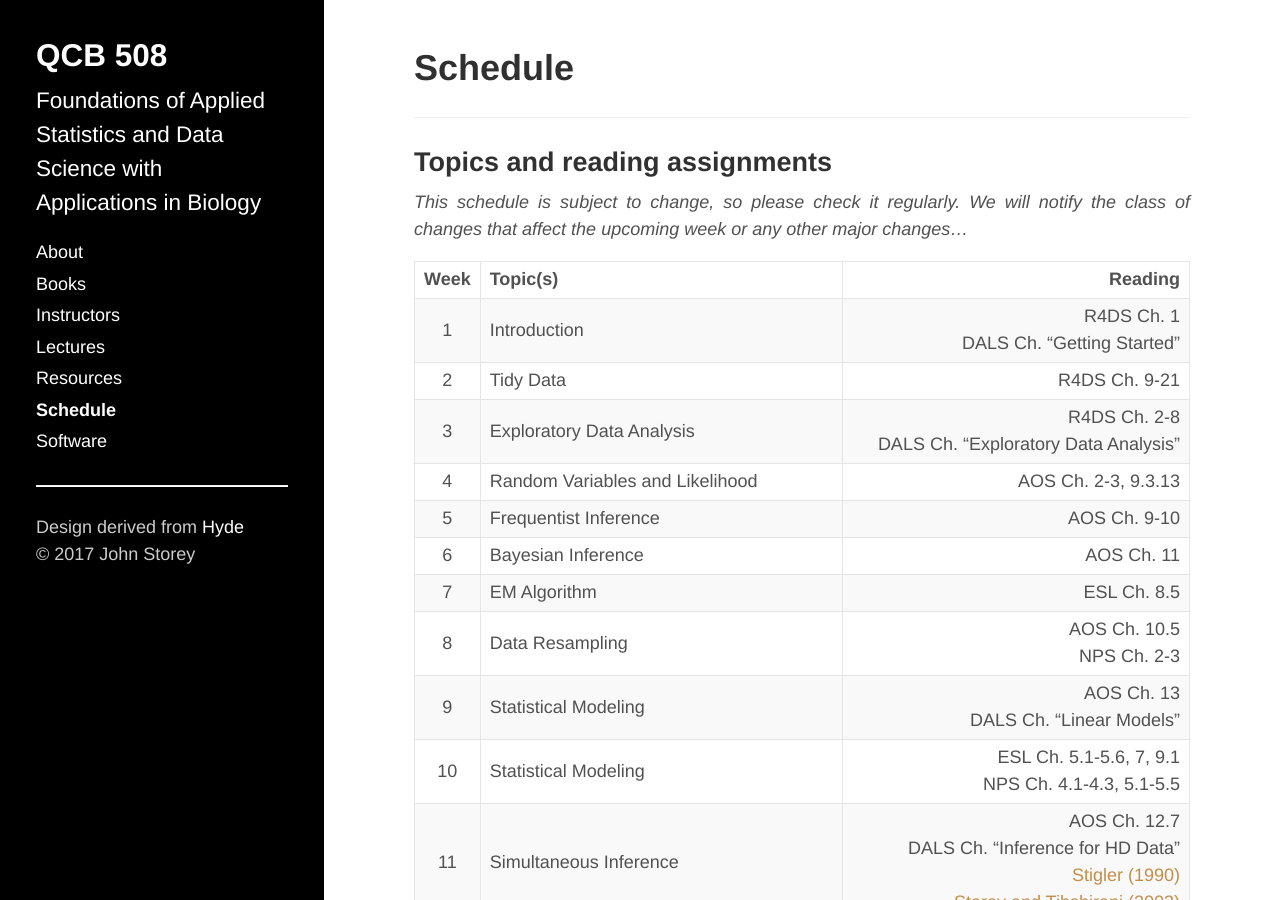
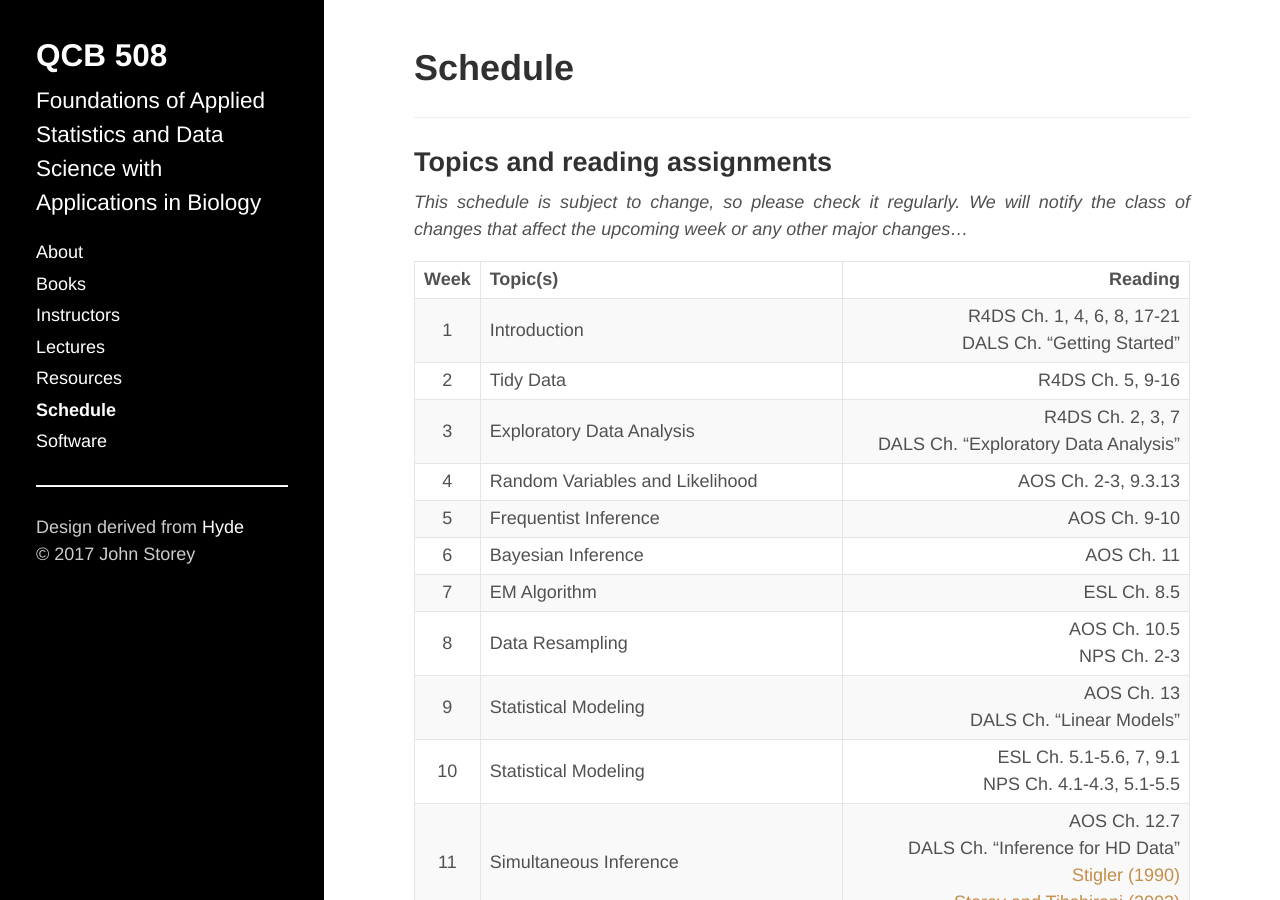
Before and after one commit to jdstorey/asdscourse2019, a Jekyll site: the page built from docs/schedule.md, in a window 1280 px wide and 900 px high. Built offline with Jekyll 4.4.1, drawn with Linux system fonts in a browser that asks for light colours.

Commit message:
Modified reading assignments for weeks 1-3.

```diff
--- a/docs/schedule.md
+++ b/docs/schedule.md
@@ -11,9 +11,9 @@ title: Schedule
 
 |  Week  | Topic(s) | Reading |
 | :----: | -------- | ------: |
-| 1 | Introduction | R4DS Ch. 1 <br> DALS Ch. "Getting Started" |
-| 2 | Tidy Data | R4DS Ch. 9-21 |
-| 3 | Exploratory Data Analysis | R4DS Ch. 2-8 <br> DALS Ch. "Exploratory Data Analysis" |
+| 1 | Introduction | R4DS Ch. 1, 4, 6, 8, 17-21 <br> DALS Ch. "Getting Started" |
+| 2 | Tidy Data | R4DS Ch. 5, 9-16 |
+| 3 | Exploratory Data Analysis | R4DS Ch. 2, 3, 7 <br> DALS Ch. "Exploratory Data Analysis" |
 | 4 | Random Variables and Likelihood | AOS Ch. 2-3, 9.3.13 |
 | 5 | Frequentist Inference | AOS Ch. 9-10 |
 | 6 | Bayesian Inference | AOS Ch. 11 |
```
